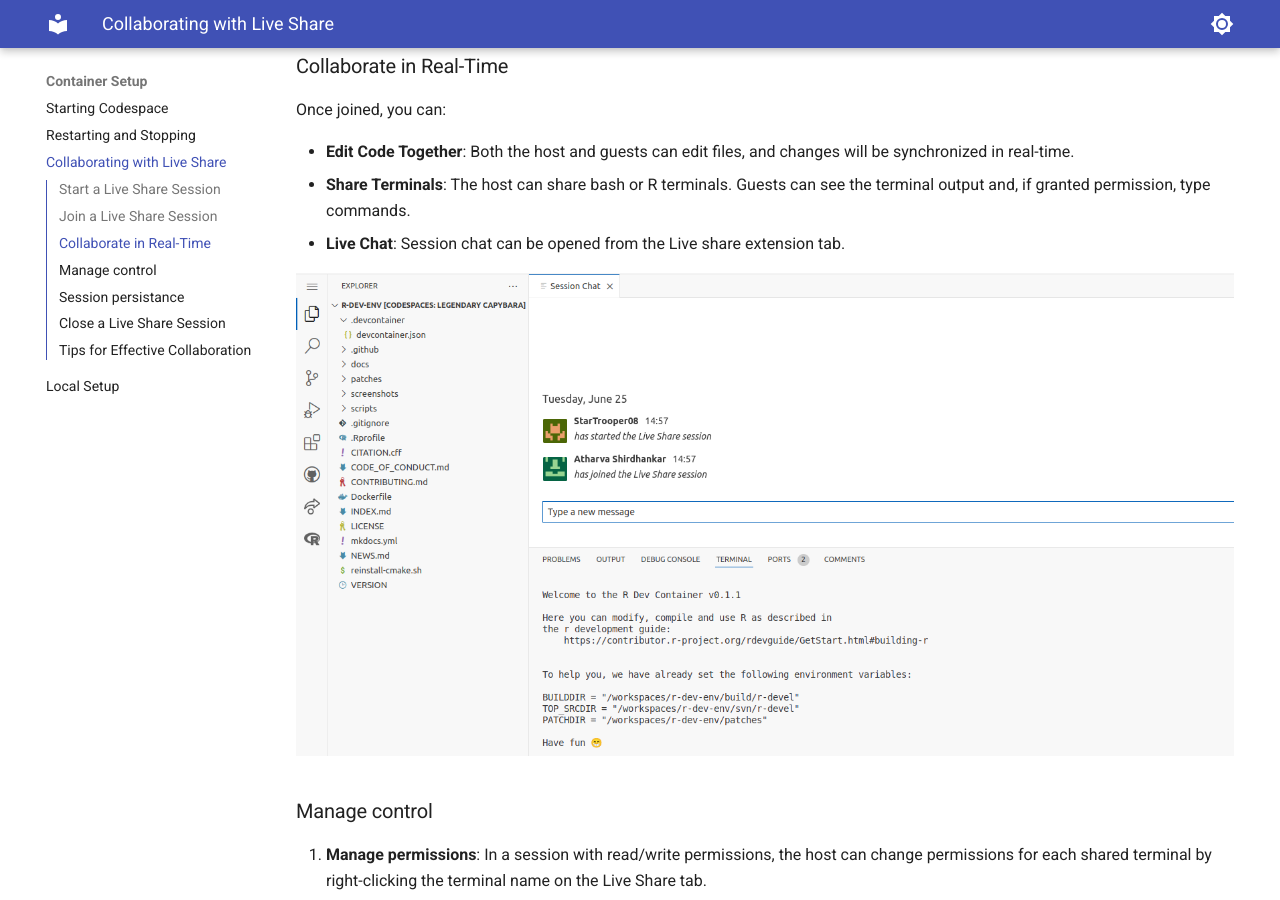
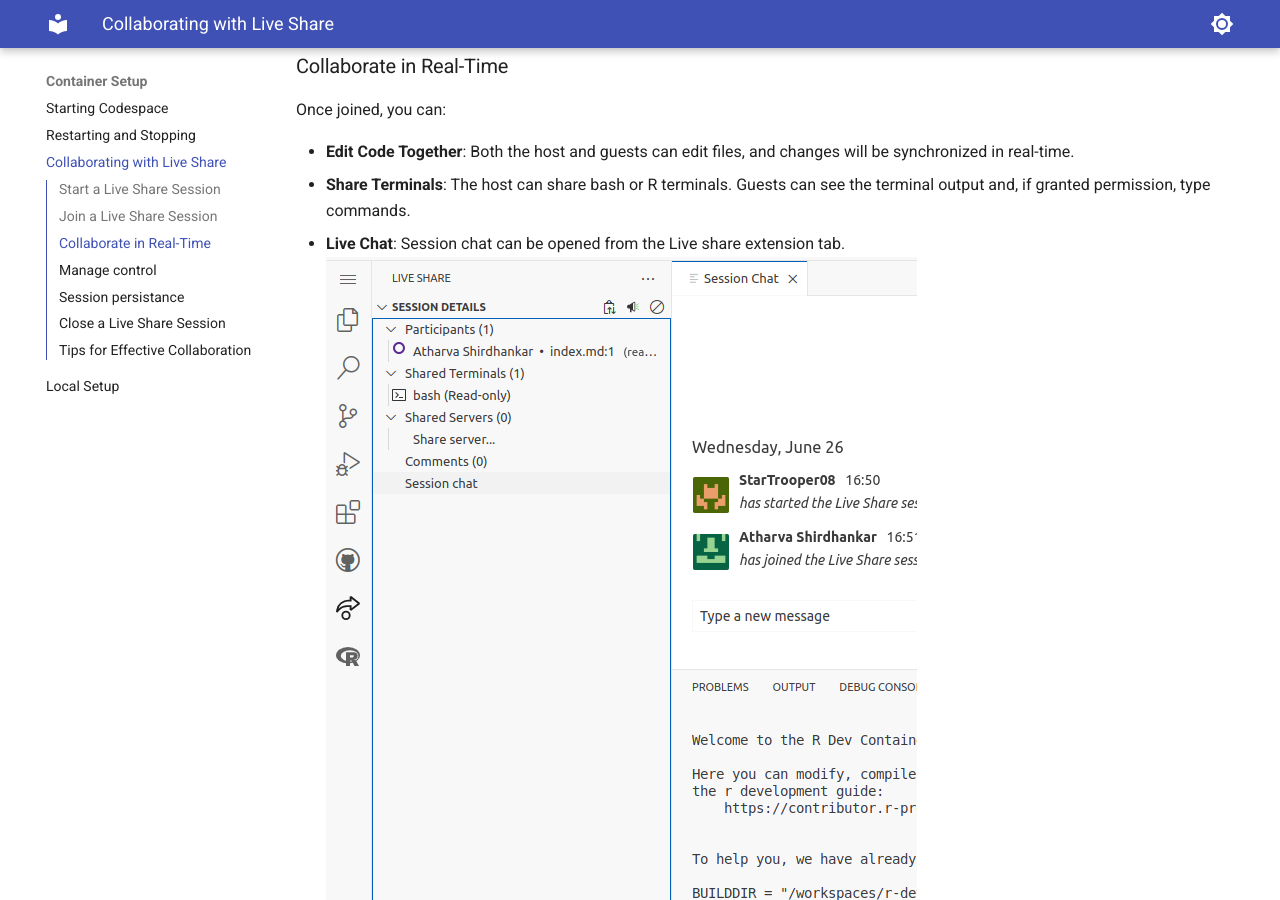
Before and after one commit to r-devel/r-dev-env, an MkDocs documentation site: the page built from docs/container_setup/live_share.md, in a window 1280 px wide and 900 px high, scrolled down 2298 px. Built offline with MkDocs 1.6.1 and Material for MkDocs 9.7.7, drawn with Linux system fonts in a browser that asks for light colours.

Commit message:
docs: added live chat extension tab ss to docs

```diff
--- a/docs/container_setup/live_share.md
+++ b/docs/container_setup/live_share.md
@@ -31,7 +31,7 @@ Once joined, you can:
 - **Edit Code Together**: Both the host and guests can edit files, and changes will be synchronized in real-time.
 - **Share Terminals**: The host can share bash or R terminals. Guests can see the terminal output and, if granted permission, type commands.
 - **Live Chat**: Session chat can be opened from the Live share extension tab.
-
+![alt text](../assets/live-share6.png)
 ![alt text](../assets/live-share5.png)
 
 ### Manage control
```
